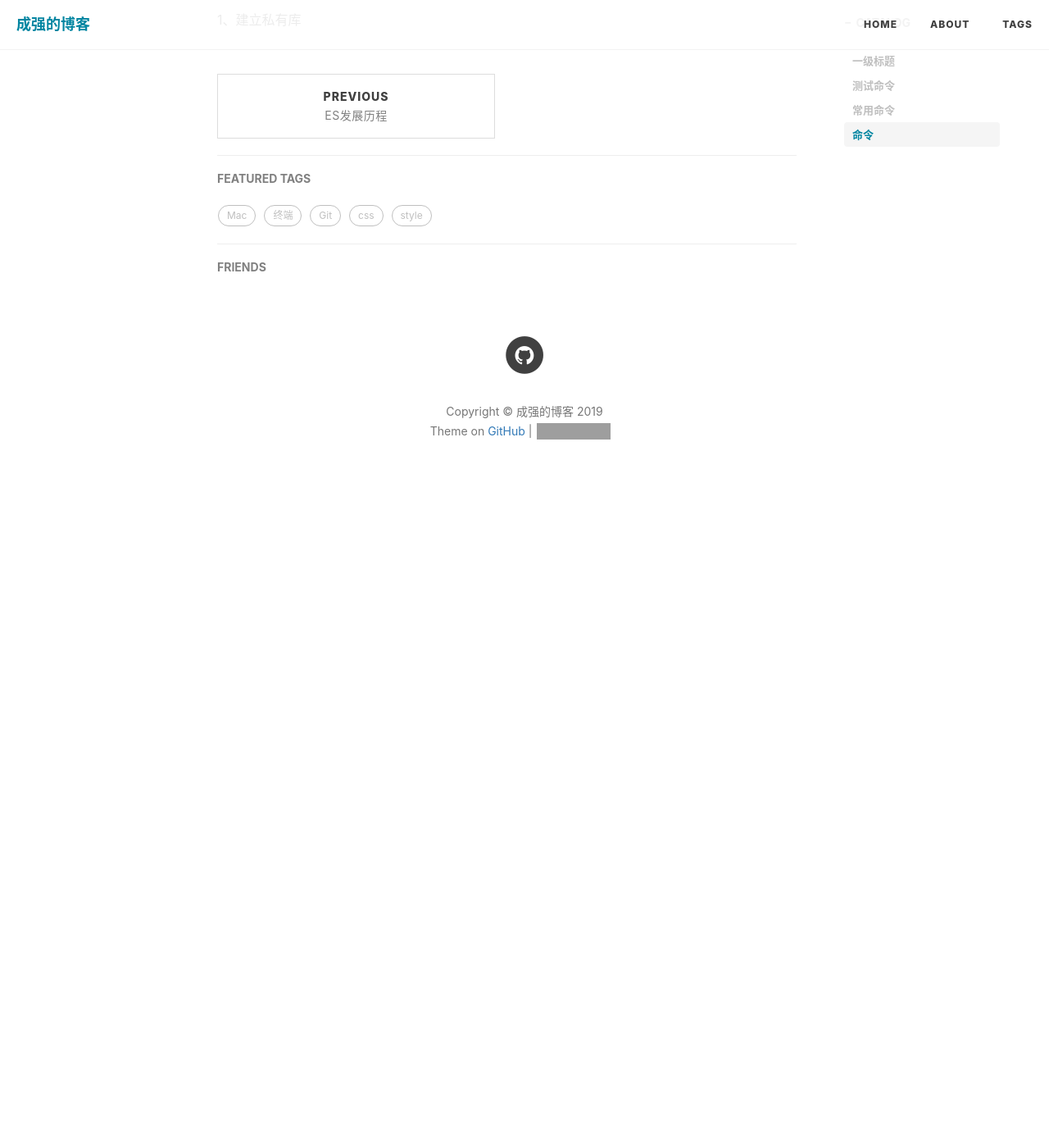
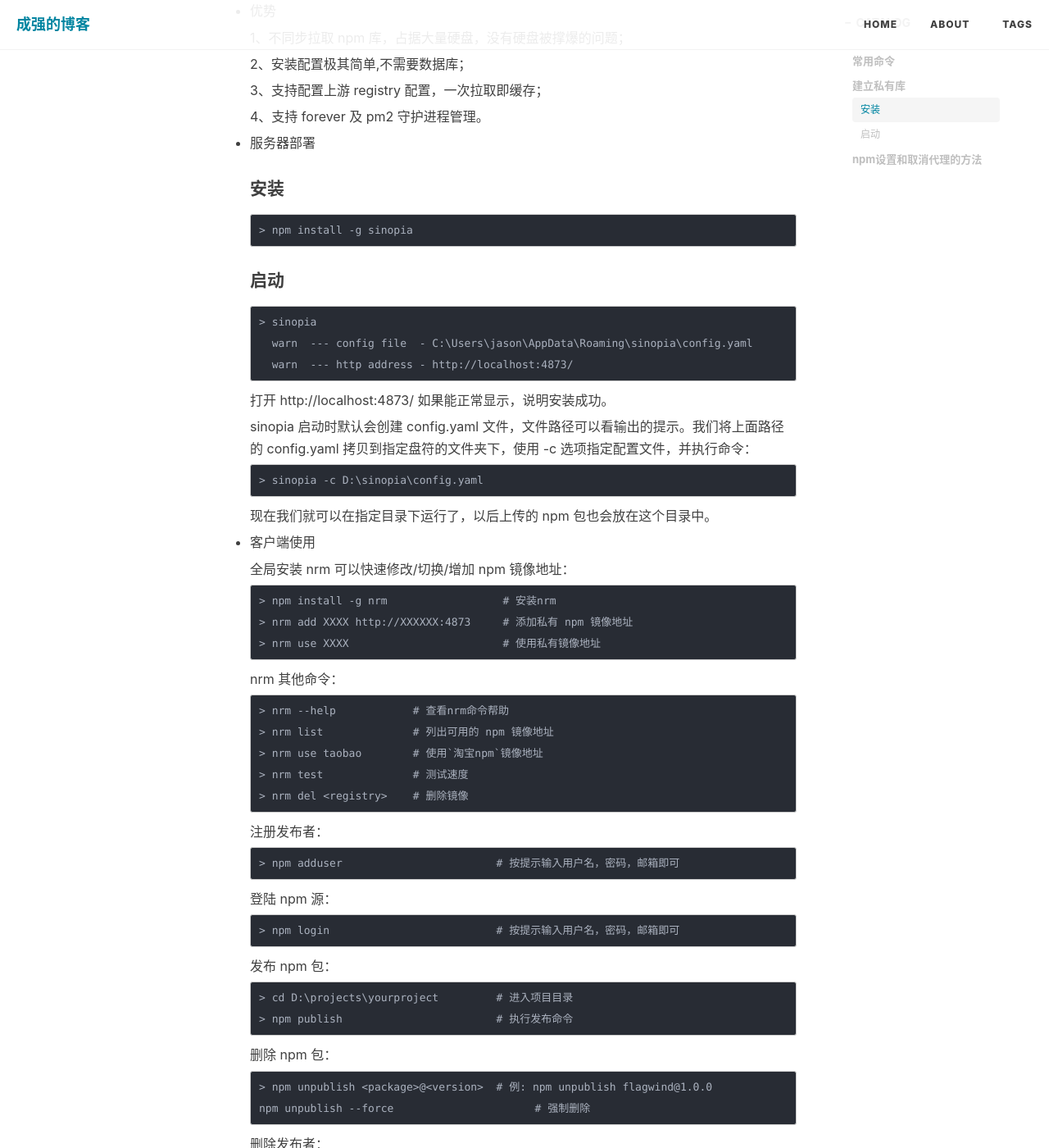
Before and after one commit to chengqiang1453001422/chengqiang.github.io, a Jekyll site: the page built from _posts/2019-03-21-npm常用命令.md, in a window 1280 px wide and 1400 px high, scrolled down 2866 px. Shown: the whole window at 82% size. Built offline with Jekyll 4.4.1, drawn with Linux system fonts in a browser that asks for light colours; nearby versions of some CDN libraries; comment, search, counter and statistics services are not loaded; before the commit the page ends 3496 px from its top, so only the background shows below that; some of the changed text lies outside the part shown; grey boxes are pictures that could not be loaded.

Commit message:
Signed-off-by: chengqiang1453001422 <1453001422@qq.com>

````diff
--- a/_posts/2019-03-21-npm常用命令.md
+++ b/_posts/2019-03-21-npm常用命令.md
@@ -10,14 +10,6 @@ tags:
     - node
     - npm
 ---
-# 一级标题
-
-* 测试
-* The project **must** have an existing `package-lock.json` or `npm-shrinkwrap.json`.
-
-## 测试命令
-
-    npm ci
 
 ## 常用命令
 
@@ -96,6 +88,116 @@ $ npm set <key> <value> [--global]
 $ npm config delete <key>
 
 ```
-## 命令
+## 建立私有库
 
-1、建立私有库
+1、内网环境搭建私有npm服务的几种方法
+* 查看网址：https://blog.csdn.net/neimeng0/article/details/82178598
+
+2、windows 环境使用sinopia 部署私有 npm 源
+* 关于
+
+  sinopia 是一个零配置带缓存功能的 npm 包管理工具。
+* 优势
+
+	1、不同步拉取 npm 库，占据大量硬盘，没有硬盘被撑爆的问题；
+
+	2、安装配置极其简单,不需要数据库；
+
+	3、支持配置上游 registry 配置，一次拉取即缓存；
+
+	4、支持 forever 及 pm2 守护进程管理。
+* 服务器部署
+#### 安装
+```
+> npm install -g sinopia
+```
+#### 启动
+```
+> sinopia
+    warn  --- config file  - C:\Users\jason\AppData\Roaming\sinopia\config.yaml
+    warn  --- http address - http://localhost:4873/
+```
+打开 http://localhost:4873/ 如果能正常显示，说明安装成功。
+
+	sinopia 启动时默认会创建 config.yaml 文件，文件路径可以看输出的提示。我们将上面路径的 config.yaml 拷贝到指定盘符的文件夹下，使用 -c 选项指定配置文件，并执行命令：
+```
+> sinopia -c D:\sinopia\config.yaml
+```
+现在我们就可以在指定目录下运行了，以后上传的 npm 包也会放在这个目录中。
+* 客户端使用
+
+	全局安装 nrm 可以快速修改/切换/增加 npm 镜像地址：
+```
+> npm install -g nrm                  # 安装nrm
+> nrm add XXXX http://XXXXXX:4873     # 添加私有 npm 镜像地址
+> nrm use XXXX                        # 使用私有镜像地址
+```
+nrm 其他命令：
+```
+> nrm --help            # 查看nrm命令帮助
+> nrm list              # 列出可用的 npm 镜像地址
+> nrm use taobao        # 使用`淘宝npm`镜像地址
+> nrm test              # 测试速度
+> nrm del <registry>    # 删除镜像
+```
+注册发布者：
+```
+> npm adduser                        # 按提示输入用户名，密码，邮箱即可
+```
+登陆 npm 源：
+```
+> npm login                          # 按提示输入用户名，密码，邮箱即可
+```
+发布 npm 包：
+```
+> cd D:\projects\yourproject         # 进入项目目录
+> npm publish                        # 执行发布命令
+```
+删除 npm 包：
+```
+> npm unpublish <package>@<version>  # 例: npm unpublish flagwind@1.0.0
+npm unpublish --force 			   # 强制删除
+```
+删除发布者：
+```
+> npm <owner> rm <user> <package>    # 例: npm admin rm test flagwind
+```
+查看模块所有者：
+```
+> npm <owner> ls <package>           # 例: npm admin ls flagwind
+```
+注：来源网址 https://www.jianshu.com/p/c2a569be60a9
+
+## npm设置和取消代理的方法
+* 查看代理
+```
+npm config get proxy
+npm get proxy
+```
+* 查看npm源
+```
+npm config get registry
+npm get registry
+```
+* 设置代理
+```
+npm config set proxy=http://127.0.0.1:8087
+npm config set registry=http://registry.npmjs.org
+```
+* 关于HTTPS
+
+	经过上面设置使用了http开头的源，因此不需要设https_proxy了，否则还要增加一句:
+```
+npm config set https-proxy http://server:port
+```
+* 设置代理用户名
+```
+npm config set proxy http://username:password@server:port
+npm confit set https-proxy http://username:password@server:port
+```
+* 取消代理
+```
+npm config delete proxy
+npm config delete https-proxy
+```
+查看原网址：https://www.cnblogs.com/walkerwang/p/3624909.html
````
